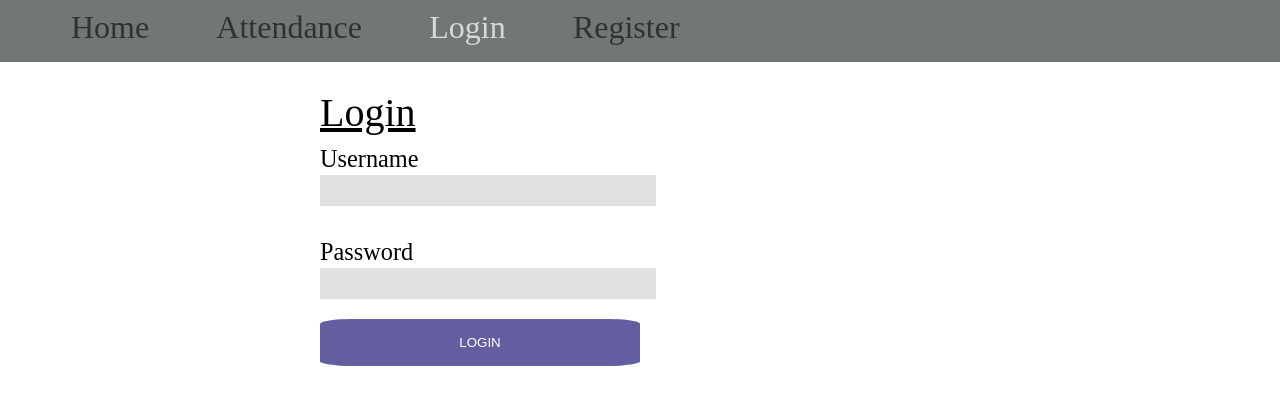
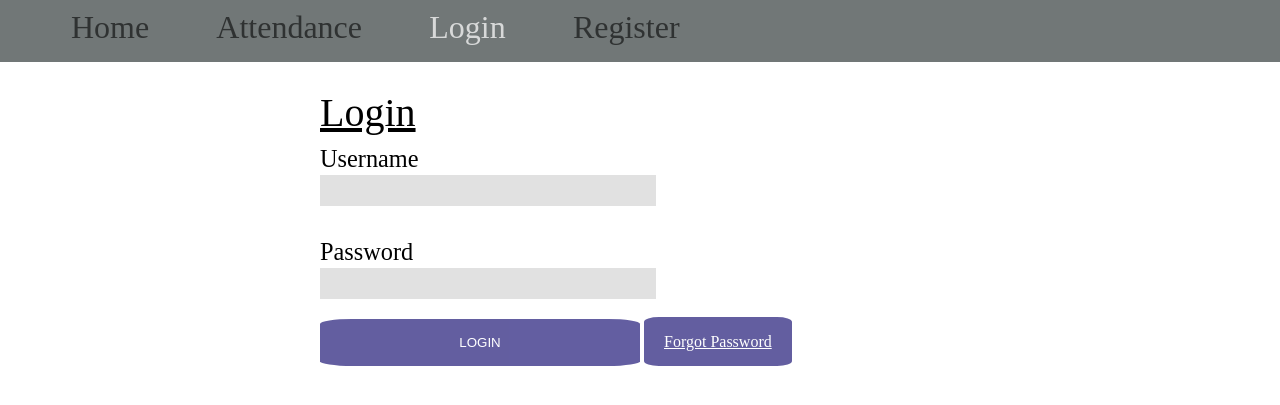
Before and after one commit to ac-arpan/Mess-Management, a Flask app: page /login in a window 1280 px wide. Shown: the top 405 px of the page. Run offline with Flask 2, Linux system fonts and the light colour scheme; some libraries are stand-ins or nearby versions.

Commit message:
added forgot password functionality

```diff
--- a/main.py
+++ b/main.py
@@ -4,11 +4,21 @@ import os
 from werkzeug import secure_filename
 from flask_mysqldb import MySQL
 from wtforms import Form, StringField, TextAreaField, PasswordField, validators
+from flask_mail import Mail,Message
 from passlib.hash import sha256_crypt
 from functools import wraps
 
 app = Flask(__name__)
 app.secret_key = 'super-secret-key'
+
+app.config.update(
+        MAIL_SERVER = 'smtp.gmail.com',
+        MAIL_PORT = '465',
+        MAIL_USE_SSL = True,
+        MAIL_USERNAME ="your@gmail.com",
+        MAIL_PASSWORD = "type-your-password",
+        )
+mail = Mail(app)
 
 
 # config MySQL
@@ -138,5 +148,76 @@ def logout():
     return redirect(url_for('login'))
 
 
+
+@app.route('/forgot_route/',methods = ["GET","POST"])
+def forgot_route():
+
+    if request.method == "POST":
+        email = request.form['email']
+
+        cur = mysql.connection.cursor()
+
+        result = cur.execute("SELECT * FROM users WHERE email = %s",[email])
+
+        if result > 0:
+
+            res = cur.fetchone()
+            username = res['username']
+            password =  res['password']
+
+            msg = Message("Forgot Password - LeArN",
+                        sender = "your@gmail.com",
+                        recipients = [email])
+
+            link = "http://127.0.0.1:5000/reset_password/" + password
+            msg.body = 'Hello ' + username + ',\nYou or someone else has requested to reset password for your account.If it was you click the link : ' + link
+            mail.send(msg)
+
+            flash("A password-reset mail has been sent! Please click on the link given in the mail!",'success')
+        else:
+            error = "Email-id is not registered"
+            return render_template('forgot_route.html',error=error)
+
+
+
+    return render_template('forgot_route.html')
+
+
+
+
+class ResetPasswordForm(Form):
+    password = PasswordField('New Password',[
+            validators.DataRequired(),
+            validators.EqualTo('confirm',message='Password do not match')
+            ])
+    confirm = PasswordField('Re-enter new password')
+
+@app.route('/reset_password/<path:password>/',methods = ["GET","POST"])
+def reset_password(password):
+
+    form = ResetPasswordForm(request.form)
+
+    cur = mysql.connection.cursor()
+
+    result = cur.execute("SELECT * FROM users WHERE password = %s",[password])
+
+    username = cur.fetchone()['username']
+
+    cur.close()
+
+
+    if request.method == "POST":
+        password = sha256_crypt.encrypt(str(form.password.data))
+        cur = mysql.connection.cursor()
+        cur.execute("UPDATE users SET password=%s WHERE username=%s",(password,username))
+        mysql.connection.commit()
+        cur.close()
+        flash("Your password is changed and updated. Please login!",'success')
+        return redirect(url_for('login'))
+
+
+    return render_template("reset_password.html",username=username,form=form)
+
+
 if __name__ == '__main__':
     app.run(host='127.0.0.1', port=5000, debug=True)
--- a/templates/login.html
+++ b/templates/login.html
@@ -17,6 +17,7 @@
             {{form.password()}}
         </div>
         <button type="submit" class="register-btn">LOGIN</button>
+        <a href="/forgot_route" class='register-btn'>Forgot Password</a>
     </form>
 </div>
 {% endblock %}
```
Also changed, not shown: templates/forgot_route.html (added, +18 -0 lines), templates/reset_password.html (added, +21 -0 lines).
